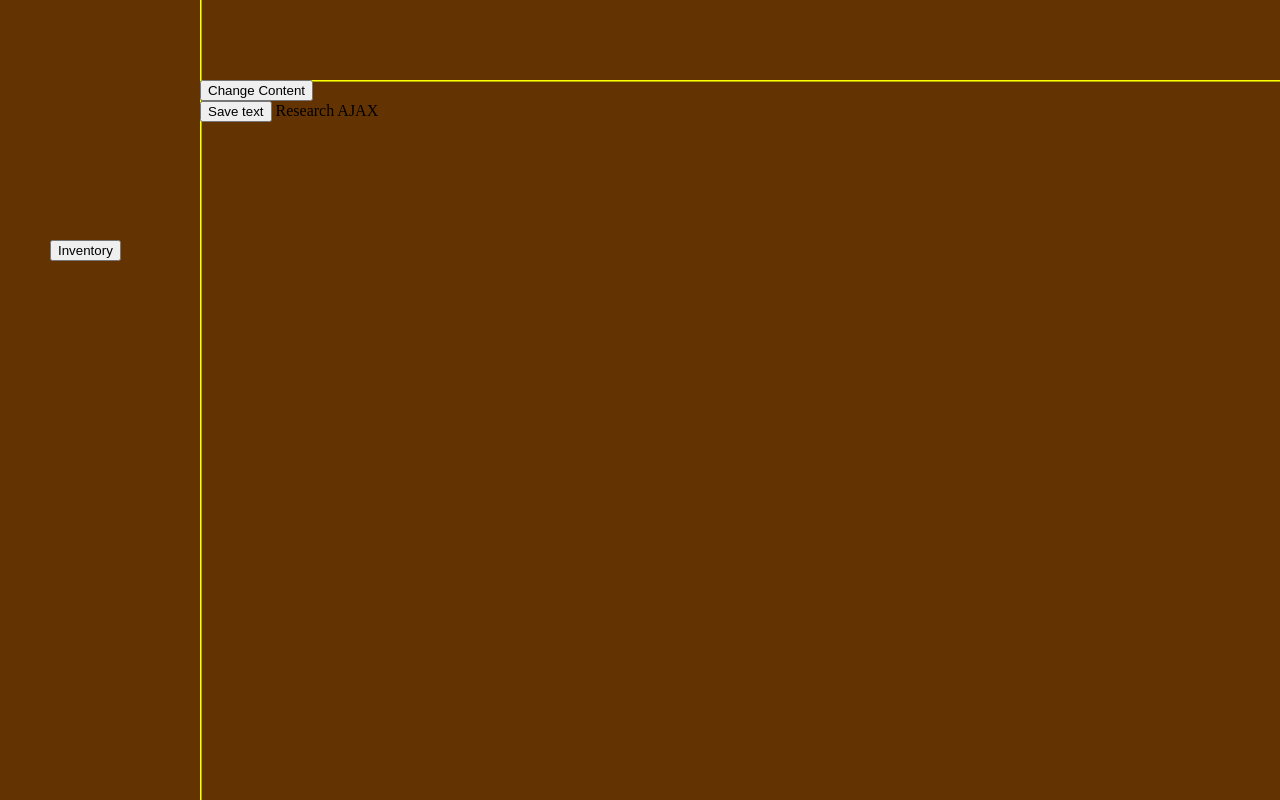
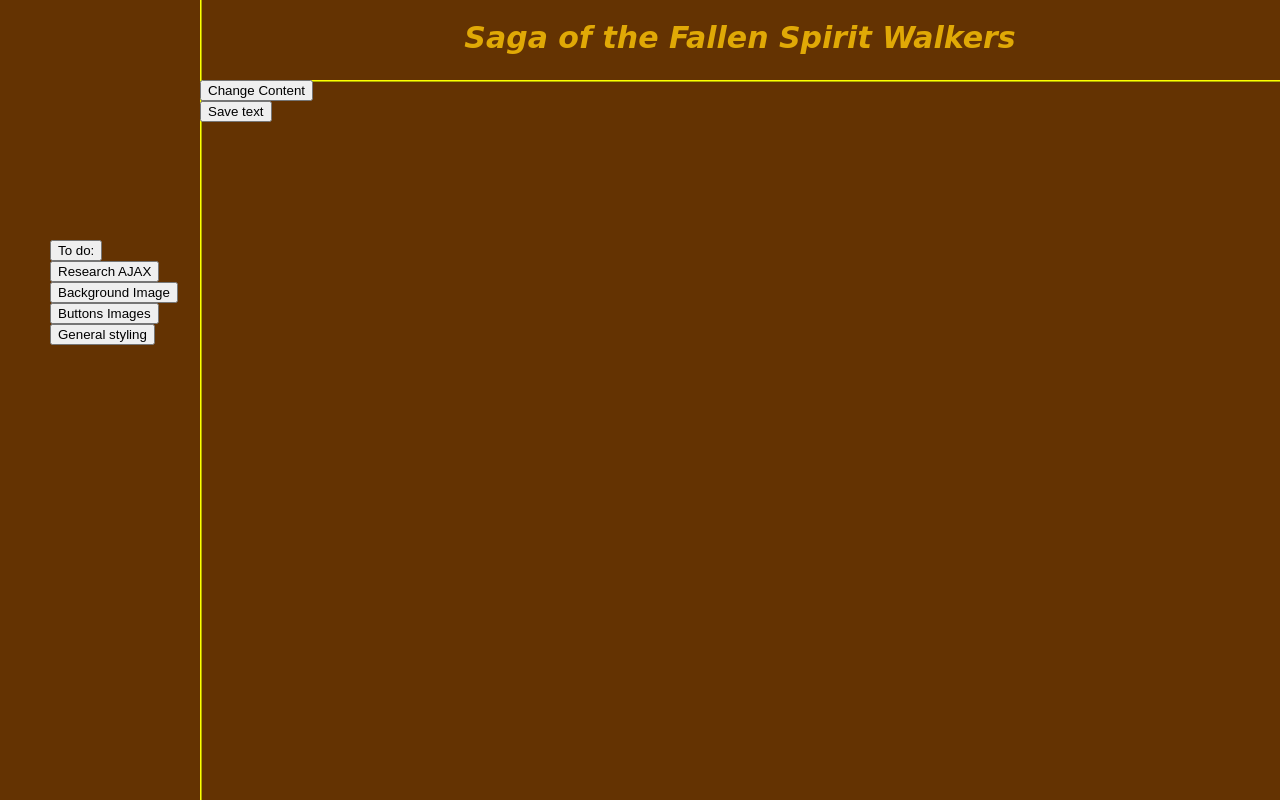
Before and after one commit to KyleLukassen/InternShipGame, a PHP site: page / in a window 1280 px wide. Run offline with PHP 8.4, Linux system fonts and the light colour scheme.

Commit message:
To do list added, some added styling, placeholder title

```diff
--- a/Index.html
+++ b/Index.html
@@ -10,16 +10,20 @@
         <div class="grid-container">
             <div class="SideBar">
                 <div class="SideBarBtns">
-                    <button>Inventory</button>
+                    <button>To do:</button><br>
+                    <button>Research AJAX</button><br>
+                    <button>Background Image</button><br>
+                    <button>Buttons Images</button><br>
+                    <button>General styling</button><br>
                 </div>
             </div>
             <div class="TitleArea">
+                <h1>Saga of the Fallen Spirit Walkers</h1>
 
             </div>
             <div ID="Gamescreen">
                 <button type="button" onclick="loadDoc('./DataFiles/ajax_info.txt')">Change Content</button><br>
                 <button type="button" onclick="SaveProgress('dit is een test om te kijken of saving text werkt')">Save text</button>
-                Research AJAX
             </div>
         </div>
   </body>
--- a/JS/FileOpening.js
+++ b/JS/FileOpening.js
@@ -5,7 +5,7 @@ function loadDoc(TextFile) {
     xhttp.onreadystatechange = function() {
       if (this.readyState == 4 && this.status == 200) {
         //displays text of the document
-        document.getElementById("demo").innerHTML = this.responseText;
+        document.getElementById("Gamescreen").innerHTML = this.responseText;
       }
     };
     xhttp.open("GET", TextFile, true);
--- a/Style/stylesheet.css
+++ b/Style/stylesheet.css
@@ -2,6 +2,9 @@ body{
     background-color: #643302;
     margin: 0%;
     padding: 0%;
+    color: #e0a906;
+    font-family: "Apple Chancery", cursive;
+    font-style: italic;
 }
 .SideBar{
     grid-area: sidebar;
@@ -12,6 +15,8 @@ body{
     grid-area: header;
     height: 10vh;
     border-bottom: yellow 2px ridge;
+    font-size: 15px;
+    text-align: center;
 }
 #Gamescreen{
     grid-area: game;
```
